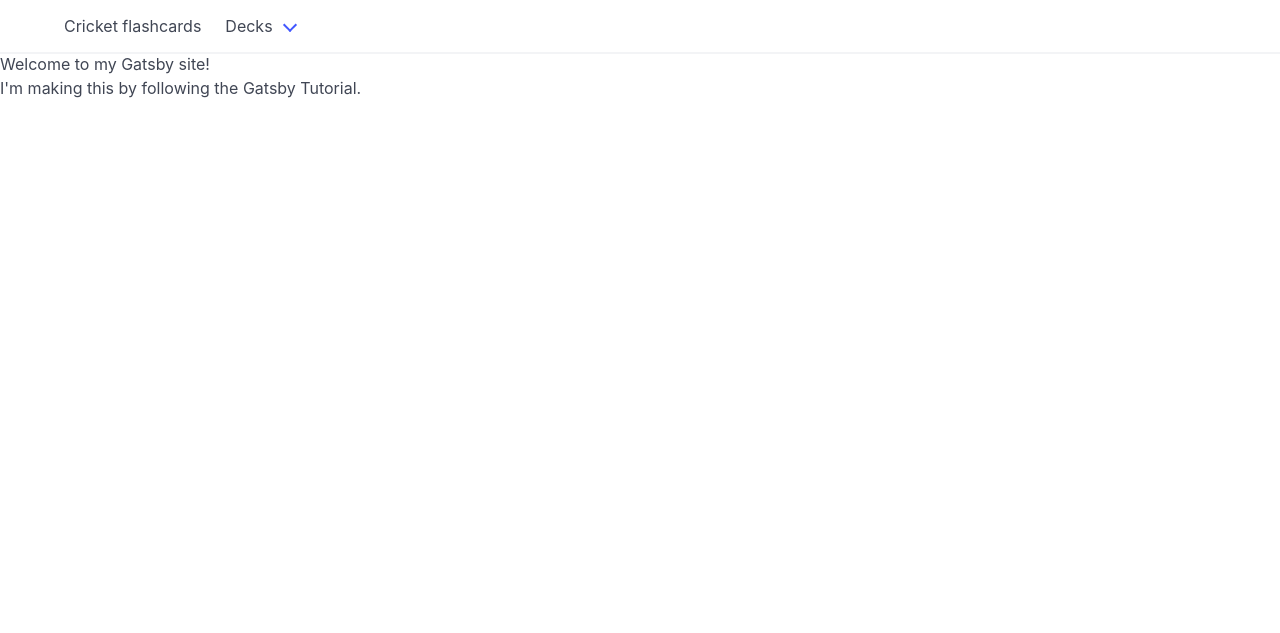
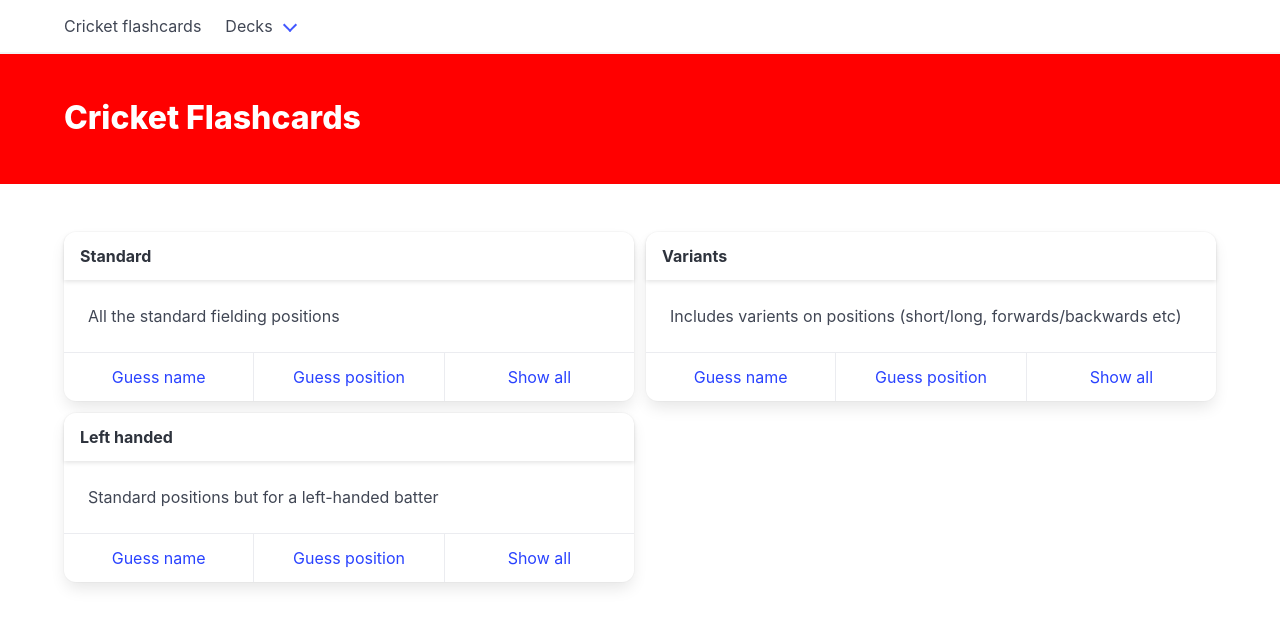
Before and after one commit to tessereth/cricket-flashcards, a Gatsby site: page / in a window 1280 px wide. Built offline with nearby package versions, Linux system fonts and the light colour scheme; Gatsby itself is replaced by a stand-in of ours.

Commit message:
Add home page and deck page

```diff
--- a/data/decks.yml
+++ b/data/decks.yml
@@ -1,16 +1,19 @@
 - name: Standard
   slug: standard
+  description: All the standard fielding positions
   positions:
     - name: "Square-Leg"
     - name: "Mid-Wicket"
     - name: "Third"
 - name: Variants
   slug: variants
+  description: Includes varients on positions (short/long, forwards/backwards etc)
   positions:
     - name: "Mid-Wicket"
     - name: "Third"
 - name: Left handed
   slug: left-handed
+  description: Standard positions but for a left-handed batter
   handed: left
   positions:
     - name: "Mid-Wicket"
--- a/gatsby-node.js
+++ b/gatsby-node.js
@@ -9,14 +9,14 @@ exports.createPages = ({ actions }) => {
       path: deck.slug,
       component: require.resolve("./src/templates/deck.tsx"),
       context: {
-        deck: deck
+        slug: deck.slug
       },
     })
     createPage({
       path: `/${deck.slug}/name`,
       component: require.resolve("./src/templates/guess.tsx"),
       context: {
-        deck: deck,
+        slug: deck.slug,
         guess: "name",
       },
     })
@@ -24,7 +24,7 @@ exports.createPages = ({ actions }) => {
       path: `/${deck.slug}/position`,
       component: require.resolve("./src/templates/guess.tsx"),
       context: {
-        deck: deck,
+        slug: deck.slug,
         guess: "position",
       },
     })
--- a/src/components/field-position.tsx
+++ b/src/components/field-position.tsx
@@ -22,6 +22,7 @@ export default function FieldPosition({ x, y } : { x: number, y: number }) {
 
   return (
     <div className="box">
+      <div className="image m-4">
         <svg width="100%" height="100%" viewBox={`-${fieldRadius} -${fieldRadius} ${fieldRadius*2} ${fieldRadius*2}`} preserveAspectRatio="xMinYMin meet">
           <circle cx="0" cy="0" r={fieldRadius} fill="green" />
           <rect x={-pitchWidth / 2} y={-pitchHeight / 2} width={pitchWidth} height={pitchHeight} fill="#d3bc5f" />
@@ -34,5 +35,6 @@ export default function FieldPosition({ x, y } : { x: number, y: number }) {
           <line x1={positionX - 2} y1={positionY + 2} x2={positionX + 2} y2={positionY - 2} stroke="red" />
         </svg>
       </div>
+    </div>
   )
 }
--- a/src/components/primary-nav.tsx
+++ b/src/components/primary-nav.tsx
@@ -1,9 +1,7 @@
 import React, { useState } from 'react'
 import { Link } from 'gatsby'
 
-import type { Deck } from '../types'
-
-import Decks from "../../data/decks.yml"
+import { allDecks } from '../deck-data'
 
 export default function PrimaryNav() {
   const [menuOpen, setMenuOpen] = useState(false);
@@ -39,7 +37,7 @@ export default function PrimaryNav() {
             <div className="navbar-item has-dropdown is-hoverable">
               <div className="navbar-link">Decks</div>
               <div className="navbar-dropdown">
-                {Decks.map((deck : Deck) => (
+                {allDecks().map(deck => (
                   <Link
                     key={deck.slug}
                     to={`/${deck.slug}`}
--- /dev/null
+++ b/src/deck-data.tsx
@@ -0,0 +1,29 @@
+// @ts-ignore
+import Positions from "../data/positions.yml"
+// @ts-ignore
+import Decks from "../data/decks.yml"
+import { Deck, DeckPosition } from "./types"
+
+export function allDecks(): Deck[] {
+  return Decks.map(addLocationsToDeck)
+}
+
+export function getDeck(slug: string): Deck {
+  return addLocationsToDeck(Decks.find((d: Deck) => d.slug === slug))
+}
+
+export function addLocationsToDeck(deck: Deck) : Deck {
+  return {
+    ...deck,
+    positions: deck.positions.map(addLocationToPosition)
+  }
+}
+
+function addLocationToPosition(position: { name: string }) : DeckPosition {
+  const data = Positions.find((p: DeckPosition) => p.name === position.name)
+  return {
+    ...position,
+    x: data.x,
+    y: data.y
+  }
+}
--- a/src/pages/index.tsx
+++ b/src/pages/index.tsx
@@ -1,14 +1,58 @@
 import * as React from "react"
-import type { HeadFC, PageProps } from "gatsby"
+import { Link, type HeadFC, type PageProps } from "gatsby"
 import Layout from "../components/layout"
+import TitleBar from "../components/title-bar"
+
+import { allDecks } from "../deck-data"
 
 const IndexPage: React.FC<PageProps> = () => {
   return (
-    <Layout pageTitle="Cricket Flashcards">
-      <main>
-        <h1>Welcome to my Gatsby site!</h1>
-        <p>I'm making this by following the Gatsby Tutorial.</p>
-      </main>
+    <Layout>
+      <TitleBar>
+        <h1 className='title'>Cricket Flashcards</h1>
+      </TitleBar>
+      <div className="section">
+        <div className="container">
+          <div className="fixed-grid">
+            <div className="grid">
+              {allDecks().map(deck => (
+                <div className="cell" key={deck.slug}>
+                  <div className="card">
+                    <div className="card-header">
+                      <p className="card-header-title">{deck.name}</p>
+                    </div>
+                    <div className="card-content">
+                      <div className="content">
+                        {deck.description}
+                      </div>
+                    </div>
+                    <div className="card-footer">
+                      <Link
+                        to={`/${deck.slug}/name`}
+                        className="card-footer-item"
+                      >
+                        Guess name
+                      </Link>
+                      <Link
+                        to={`/${deck.slug}/position`}
+                        className="card-footer-item"
+                      >
+                        Guess position
+                      </Link>
+                      <Link
+                        to={`/${deck.slug}`}
+                        className="card-footer-item"
+                      >
+                        Show all
+                      </Link>
+                    </div>
+                  </div>
+                </div>
+              ))}
+            </div>
+          </div>
+        </div>
+      </div>
     </Layout>
   )
 }
--- a/src/types.ts
+++ b/src/types.ts
@@ -1,10 +1,13 @@
 export type DeckPosition = {
   name: string
+  x: number
+  y: number
 }
 
 export type Deck = {
   name: string
   slug: string
+  description: string
   positions: DeckPosition[]
 }
 
```
Also changed, not shown: src/templates/deck.tsx (+16 -11 lines), src/templates/guess.tsx (+5 -6 lines). Lines whose indentation alone changed are shown as unchanged.
